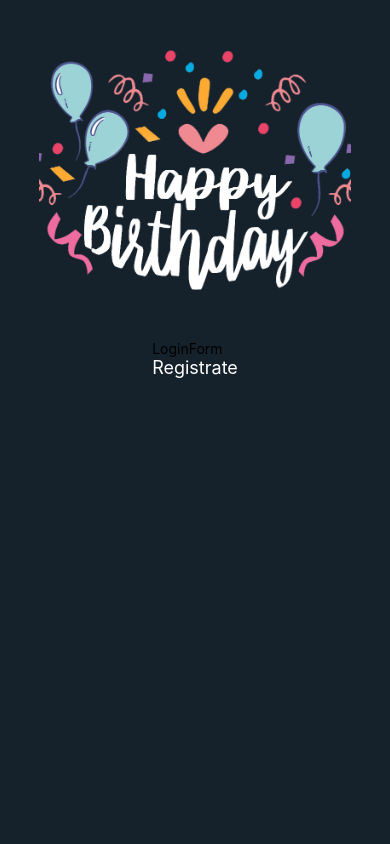
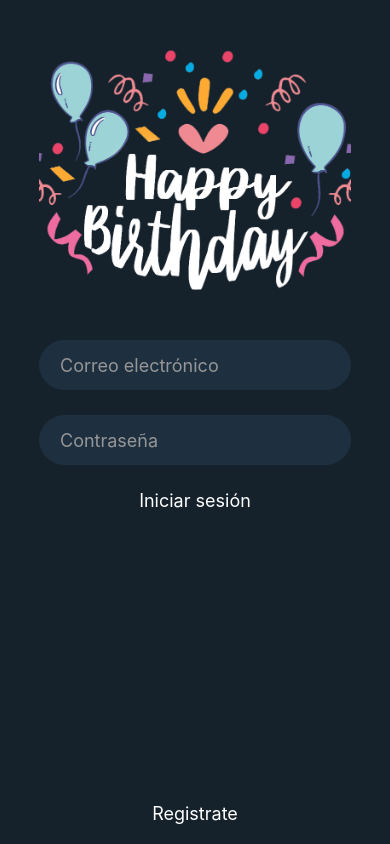
Before and after one commit to avaquero/react-cumple, a React Native app: screen / in a window 390 px wide. Built offline with nearby package versions, Linux system fonts and the light colour scheme; no server answers.

Commit message:
clase 71

```diff
--- a/App.js
+++ b/App.js
@@ -26,7 +26,7 @@
     </>
   )
 }
-//comentario
+
 function Logout() {
   const logout = () => {
     firebase.auth().signOut();
--- a/src/components/LoginForm.js
+++ b/src/components/LoginForm.js
@@ -1,16 +1,37 @@
-import React from 'react';
-import { StyleSheet, Text, View, TouchableOpacity } from 'react-native';
+import React, { useState } from 'react';
+import { StyleSheet, Text, View, TouchableOpacity, TextInput } from 'react-native';
+import { validateEmail } from "../utils/validations";
+import firebase from "../utils/firebase";
 
 export default function LoginForm(props) {
     const { changeForm } = props;
+
+    const login = () => {
+        console.log("Iniciando sesión");
+    }
+
     return (
-        <View>
-            <Text>LoginForm</Text>
-            <TouchableOpacity onPress={changeForm}>
-                <Text style={styles.btnText}  >Registrate</Text>
+        <>
+            <TextInput
+                style={styles.input}
+                placeholder="Correo electrónico"
+                placeholderTextColor="#969696" />
+            <TextInput
+                style={styles.input}
+                placeholder="Contraseña"
+                placeholderTextColor="#969696"
+                secureTextEntry={true} />
+
+            <TouchableOpacity onPress={login}>
+                <Text style={styles.btnText}  >Iniciar sesión</Text>
             </TouchableOpacity>
 
-        </View>
+            <View style={styles.register}>
+                <TouchableOpacity onPress={changeForm}>
+                    <Text style={styles.btnText}  >Registrate</Text>
+                </TouchableOpacity>
+            </View>
+        </>
     );
 }
 
@@ -18,5 +39,22 @@
     btnText: {
         color: "#fff",
         fontSize: 18,
-    }
+    },
+    input: {
+        height: 50,
+        color: "#fff",
+        width: "80%",
+        marginBottom: 25,
+        backgroundColor: "#1e3040",
+        paddingHorizontal: 20,
+        borderRadius: 50,
+        fontSize: 18,
+        borderWidth: 1,
+        borderColor: "#1e3040",
+    },
+    register: {
+        flex: 1,
+        justifyContent: "flex-end",
+        marginBottom: 20,
+    },
 })
```
